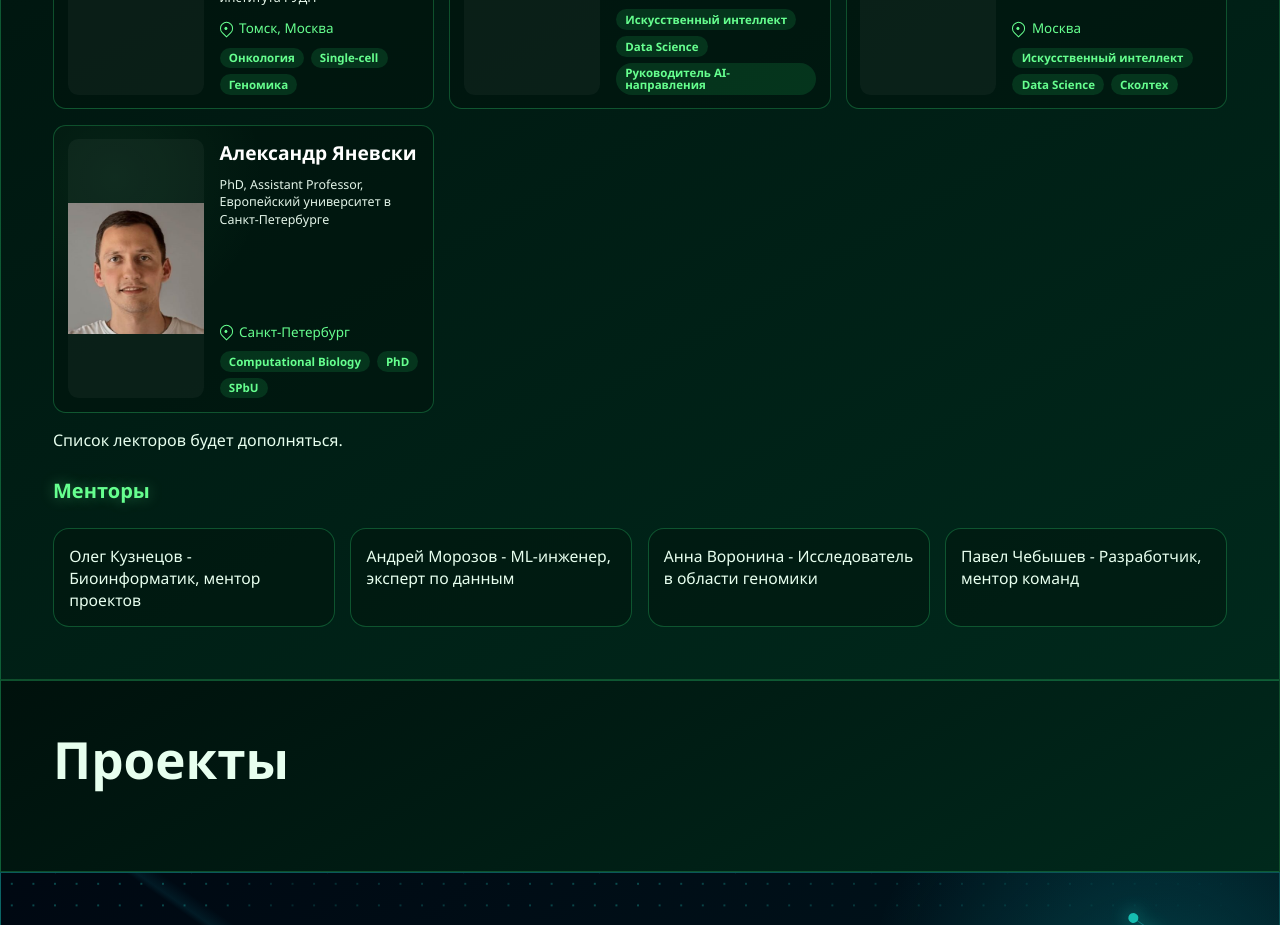
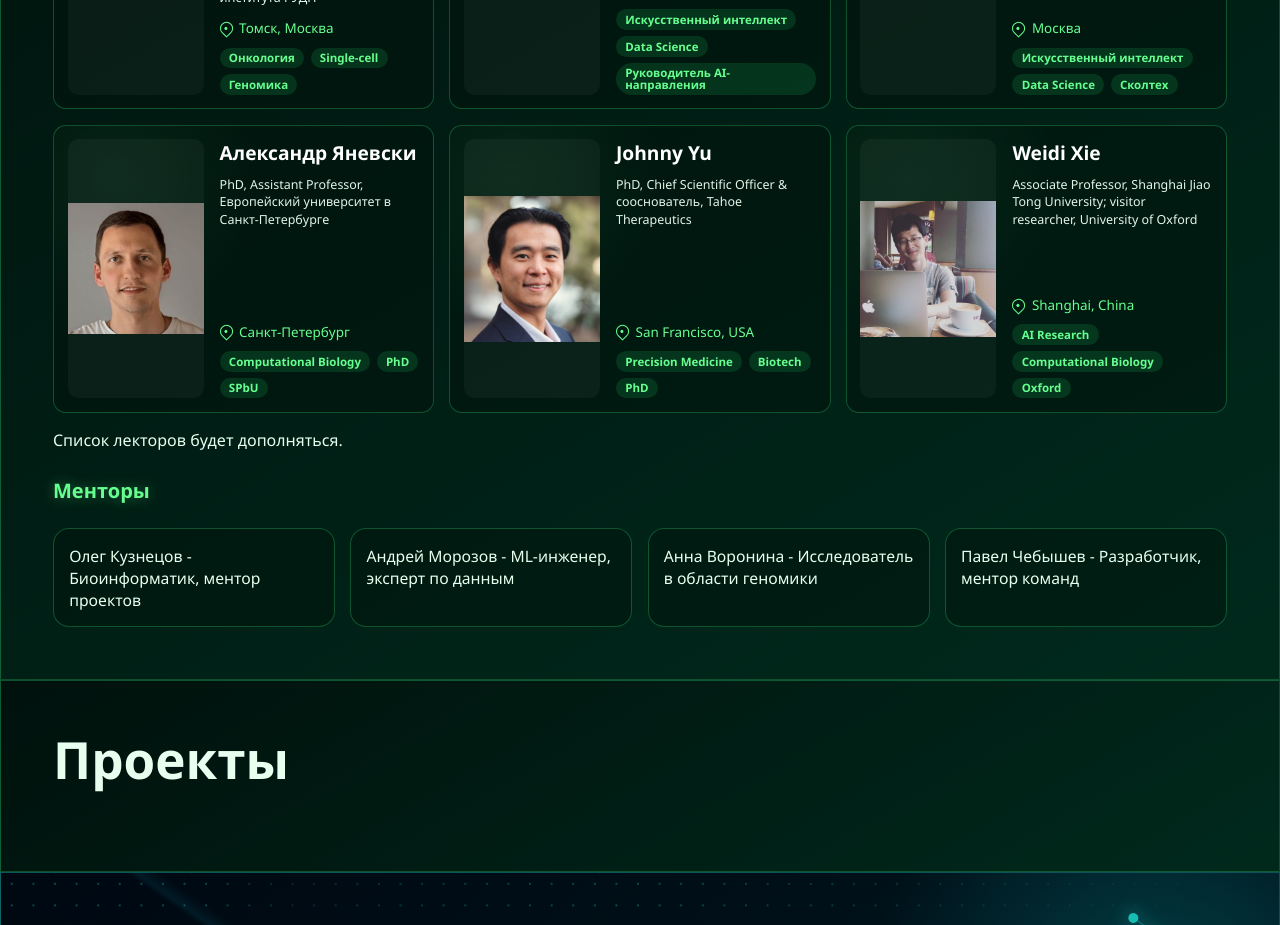
Before and after one commit to saitnado/my-site, a React (Vite) app: page / in a window 1280 px wide. Shown: the part 2120-3045 px from the top of the page. Built offline with nearby package versions, Linux system fonts and the light colour scheme.

Commit message:
add aw page styles

```diff
--- a/src/App.jsx
+++ b/src/App.jsx
@@ -110,6 +110,20 @@ const lecturers = [
     role: "PhD, Assistant Professor, Европейский университет в Санкт-Петербурге",
     location: "Санкт-Петербург",
     tags: ["Computational Biology", "PhD", "SPbU"],
+  },
+  {
+    name: "Johnny Yu",
+    image: "/partners/lectors/Johnny_Yu.png",
+    role: "PhD, Chief Scientific Officer & сооснователь, Tahoe Therapeutics",
+    location: "San Francisco, USA",
+    tags: ["Precision Medicine", "Biotech", "PhD"],
+  },
+  {
+    name: "Weidi Xie",
+    image: "/partners/lectors/Weidi Xie.jpg",
+    role: "Associate Professor, Shanghai Jiao Tong University; visitor researcher, University of Oxford",
+    location: "Shanghai, China",
+    tags: ["AI Research", "Computational Biology", "Oxford"],
   },
 ];
 
```
